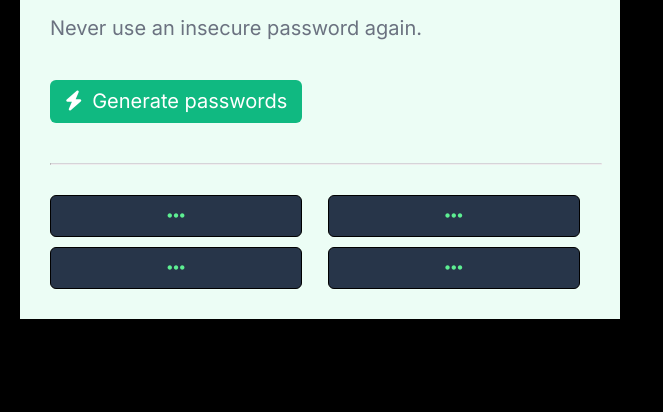
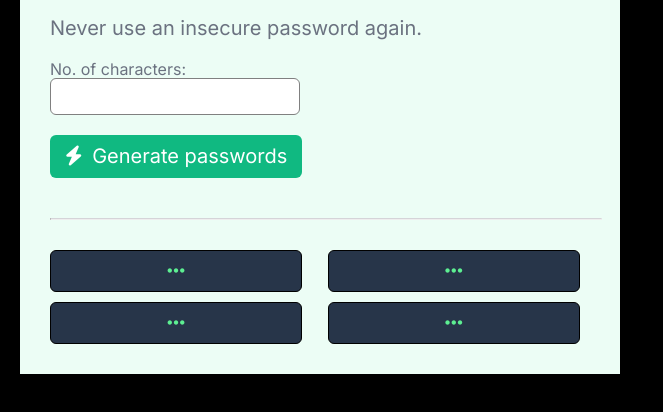
Before and after one commit to realhumangirl/password-generator, a plain HTML site: page index.html in a window 1280 px wide. Shown: the part 188-600 px from the top of the page, without its empty margins (0-663 px from the left). Drawn offline with nearby package versions, Linux system fonts and the light colour scheme.

Commit message:
Update index.html

```diff
--- a/index.html
+++ b/index.html
@@ -11,8 +11,11 @@
             <div class="generator-section">
                 <h1>Generate a <span class="green">random password</span></h1>
                 <p>Never use an insecure password again.</p>
-
-                <button class="btn-green" id="generate-password" onclick="generatePassword()"><i class="fa-solid fa-bolt"></i> Generate passwords</button>
+                <!-- <form> -->
+                    <p class="small">No. of characters:</p>
+                    <input id="digits" type="number" name="length">
+                    <button type="submit" class="btn-green" onclick="generatePassword()"><i class="fa-solid fa-bolt"></i> Generate passwords</button>
+                <!-- </form> -->
             </div>
             <hr class="divider"></hr>
             <div class="passwords-section" id="password-options">
```
